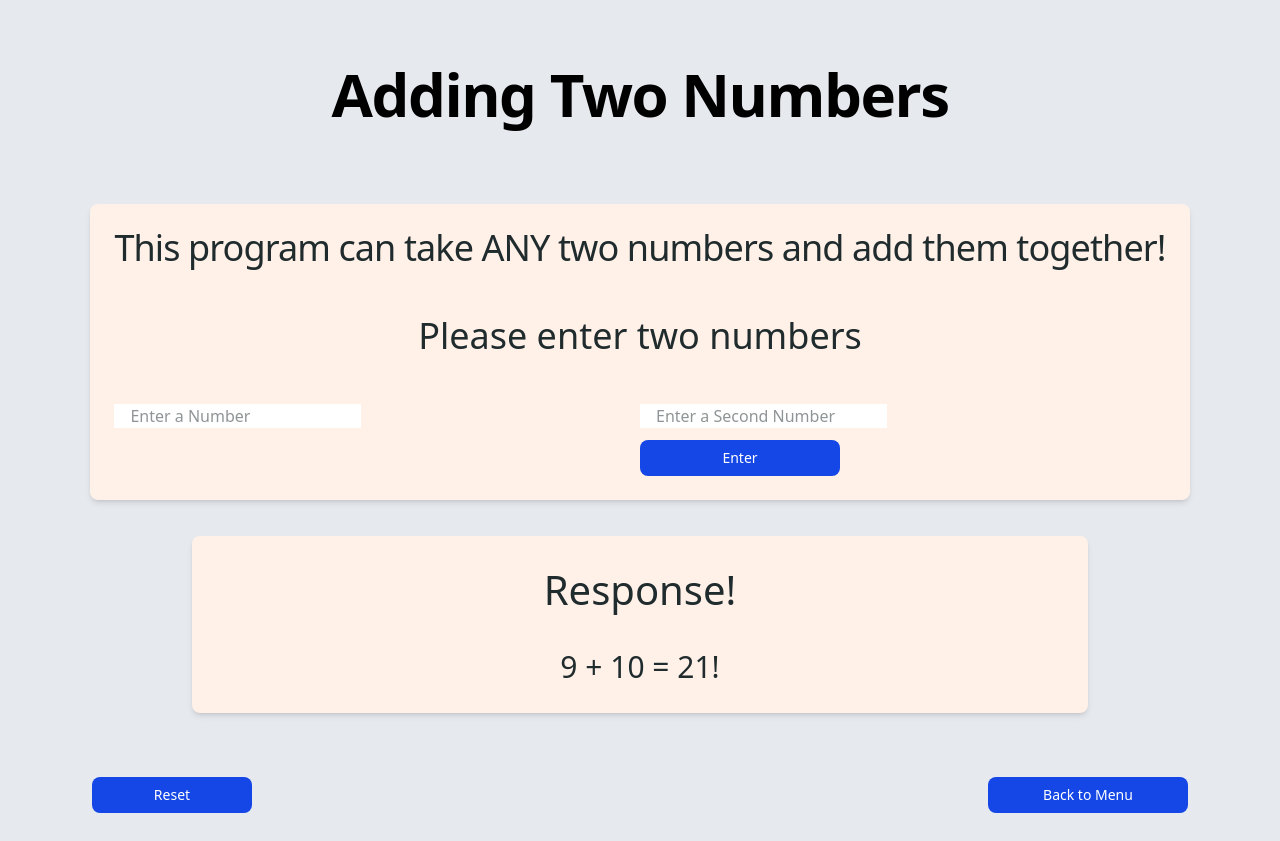
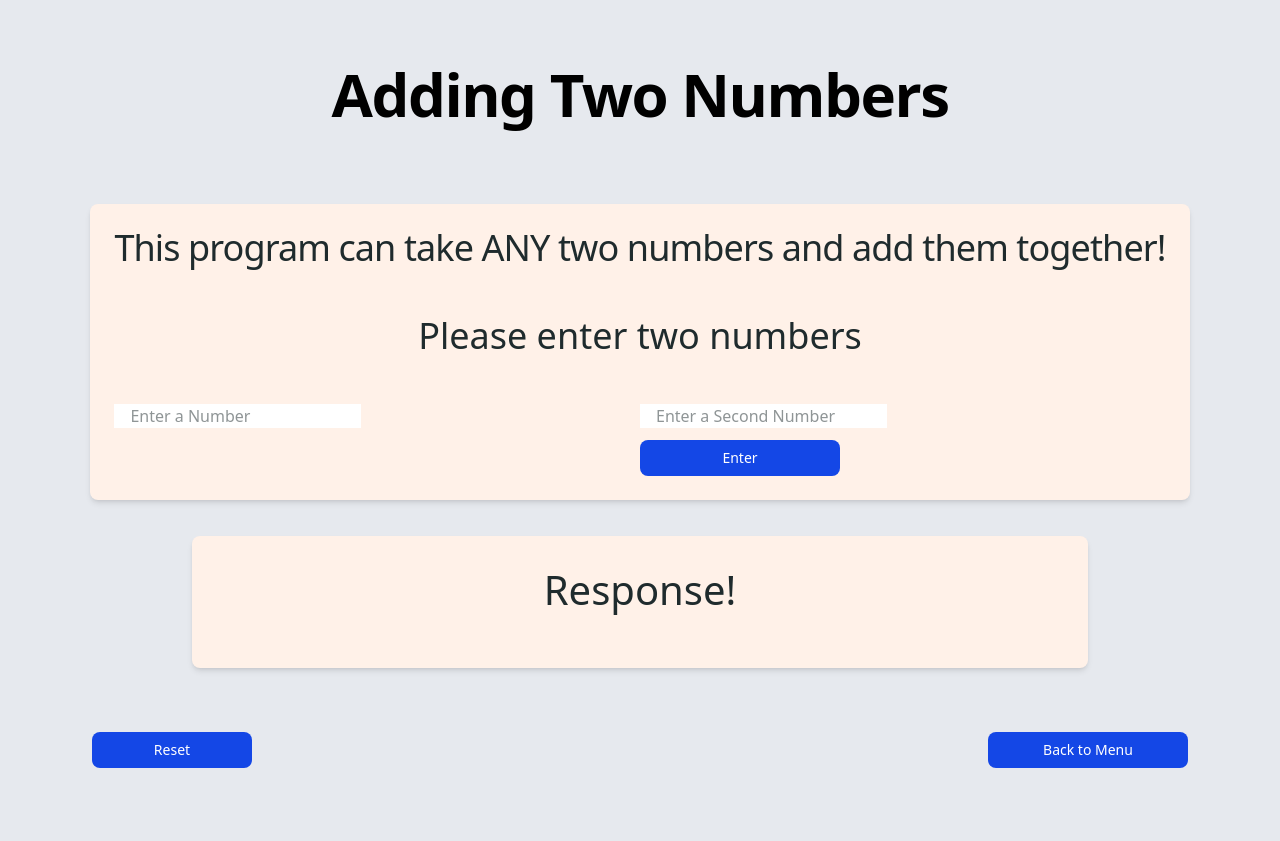
Before and after one commit to dherrera-code/AllForOneBuild, a website built with Vite: page Pages/AddingNumbers.html in a window 1280 px wide. After the commit the page ends 800 px from the top, so only its background shows below. Built offline with nearby package versions, Linux system fonts and the light colour scheme.

Commit message:
removed string when page is opened!

```diff
--- a/Pages/AddingNumbers.html
+++ b/Pages/AddingNumbers.html
@@ -44,7 +44,7 @@
     <section class="flex justify-center my-9">
         <div class=" lg:min-w-xl xl:min-w-4xl py-6 px-20 card-color rounded-lg shadow-md ">
             <h2 class="text-[40px] text-center mb-6">Response!</h2>
-            <p id="displaySum" class="text-[30px] text-center">9 + 10 = 21!</p>
+            <p id="displaySum" class="text-[30px] text-center"></p>
         </div>
     </section>
 
```
